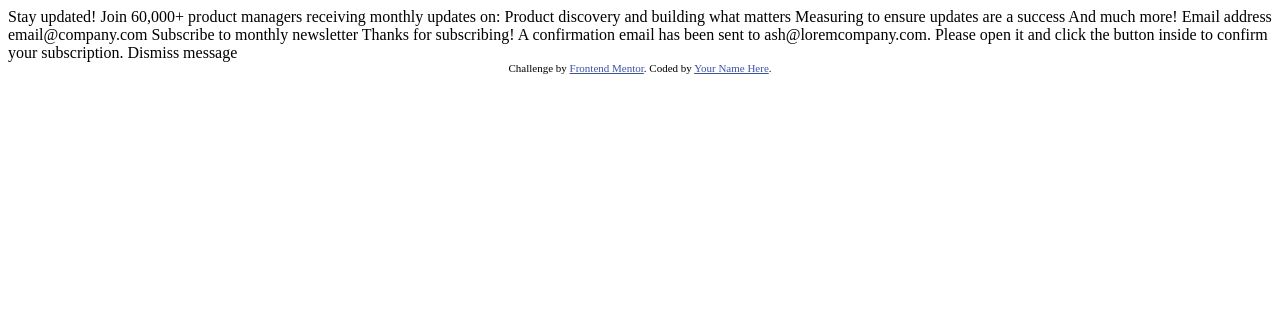
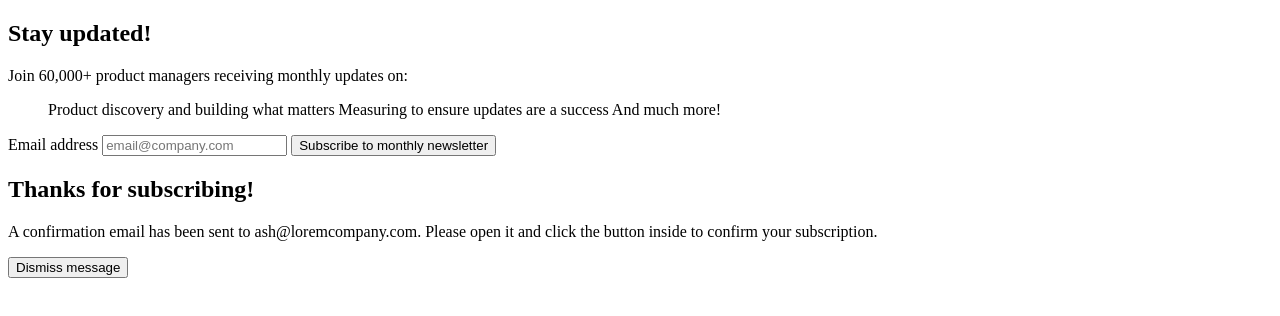
Before and after one commit to 7kartik090/newsletter-sign-up-with-success-message-main, a plain HTML site: page index.html in a window 1280 px wide. Drawn offline with Linux system fonts and the light colour scheme.

Commit message:
wrap the text in html file with tags

```diff
--- a/index.html
+++ b/index.html
@@ -1,52 +1,53 @@
 <!DOCTYPE html>
 <html lang="en">
+
 <head>
   <meta charset="UTF-8">
-  <meta name="viewport" content="width=device-width, initial-scale=1.0"> <!-- displays site properly based on user's device -->
+  <meta name="viewport" content="width=device-width, initial-scale=1.0">
+  <link rel="icon" type="image/png" sizes="32x32" href="./assets/images/favicon-32x32.png">
+  <title>Frontend Mentor | Newsletter sign-up form with success message</title>
+</head>
 
-  <link rel="icon" type="image/png" sizes="32x32" href="./assets/images/favicon-32x32.png">
+<body>
 
-  <title>Frontend Mentor | Newsletter sign-up form with success message</title>
-
-  <!-- Feel free to remove these styles or customise in your own stylesheet 👍 -->
-  <style>
-    .attribution { font-size: 11px; text-align: center; }
-    .attribution a { color: hsl(228, 45%, 44%); }
-  </style>
-</head>
-<body>
+  <main>
 
     <!-- Sign-up form start -->
 
-  Stay updated!
+    <section>
+      <h1>Stay updated!</h1>
 
-  Join 60,000+ product managers receiving monthly updates on:
+      <p>Join 60,000+ product managers receiving monthly updates on:</p>
 
+      <ul>
         Product discovery and building what matters
         Measuring to ensure updates are a success
         And much more!
+      </ul>
 
-  Email address
-  email@company.com
-
-  Subscribe to monthly newsletter
+      <form>
+        <label for="email">Email address</label>
+        <input type="email" id="email" name="email" placeholder="email@company.com">
+        <button>Subscribe to monthly newsletter</button>
+      </form>
+    </section>
 
     <!-- Sign-up form end -->
 
     <!-- Success message start -->
 
-  Thanks for subscribing!
+    <section>
+      <h2>Thanks for subscribing!</h2>
 
-  A confirmation email has been sent to ash@loremcompany.com.
-  Please open it and click the button inside to confirm your subscription.
+      <p>A confirmation email has been sent to ash@loremcompany.com.
+        Please open it and click the button inside to confirm your subscription.</p>
 
-  Dismiss message
+      <button>Dismiss message</button>
+    </section>
 
     <!-- Success message end -->
 
-  <div class="attribution">
-    Challenge by <a href="https://www.frontendmentor.io?ref=challenge" target="_blank">Frontend Mentor</a>.
-    Coded by <a href="#">Your Name Here</a>.
-  </div>
+  </main>
 </body>
+
 </html>
```
Lines whose indentation alone changed are shown as unchanged.
